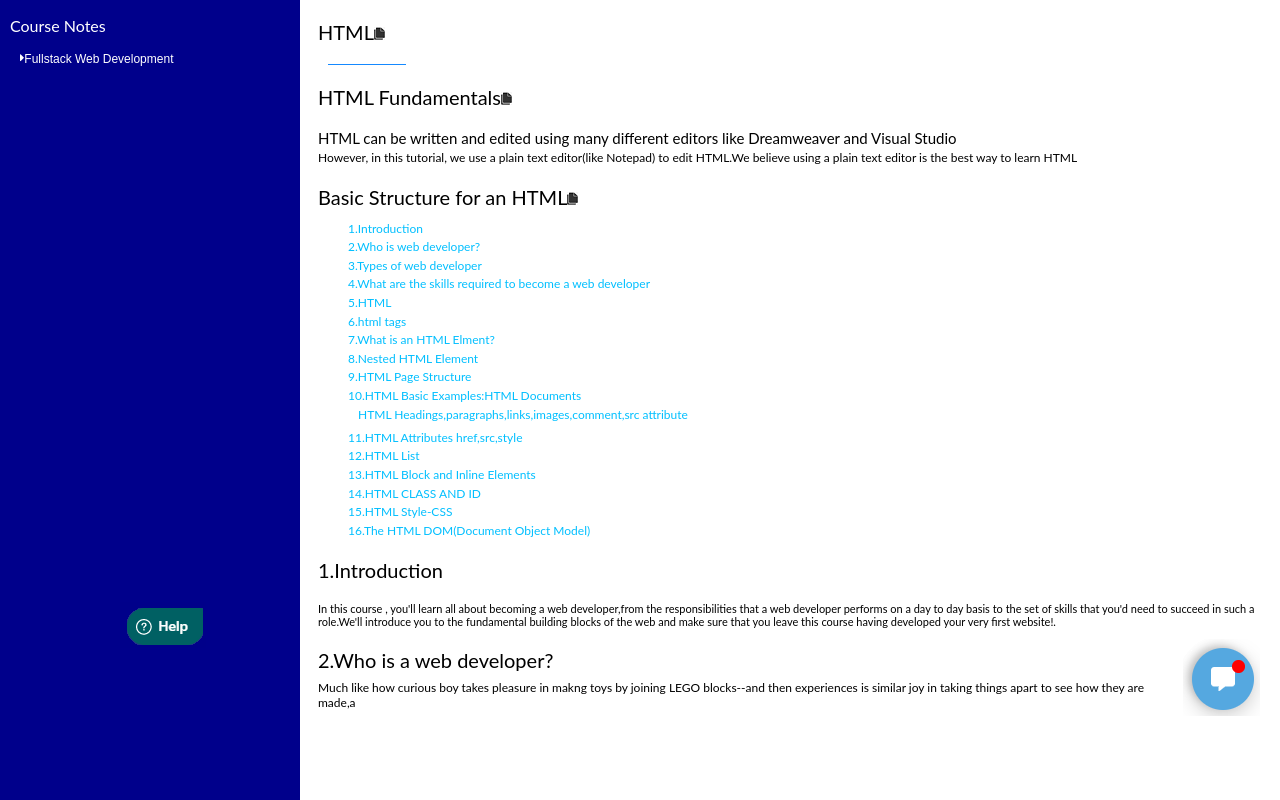
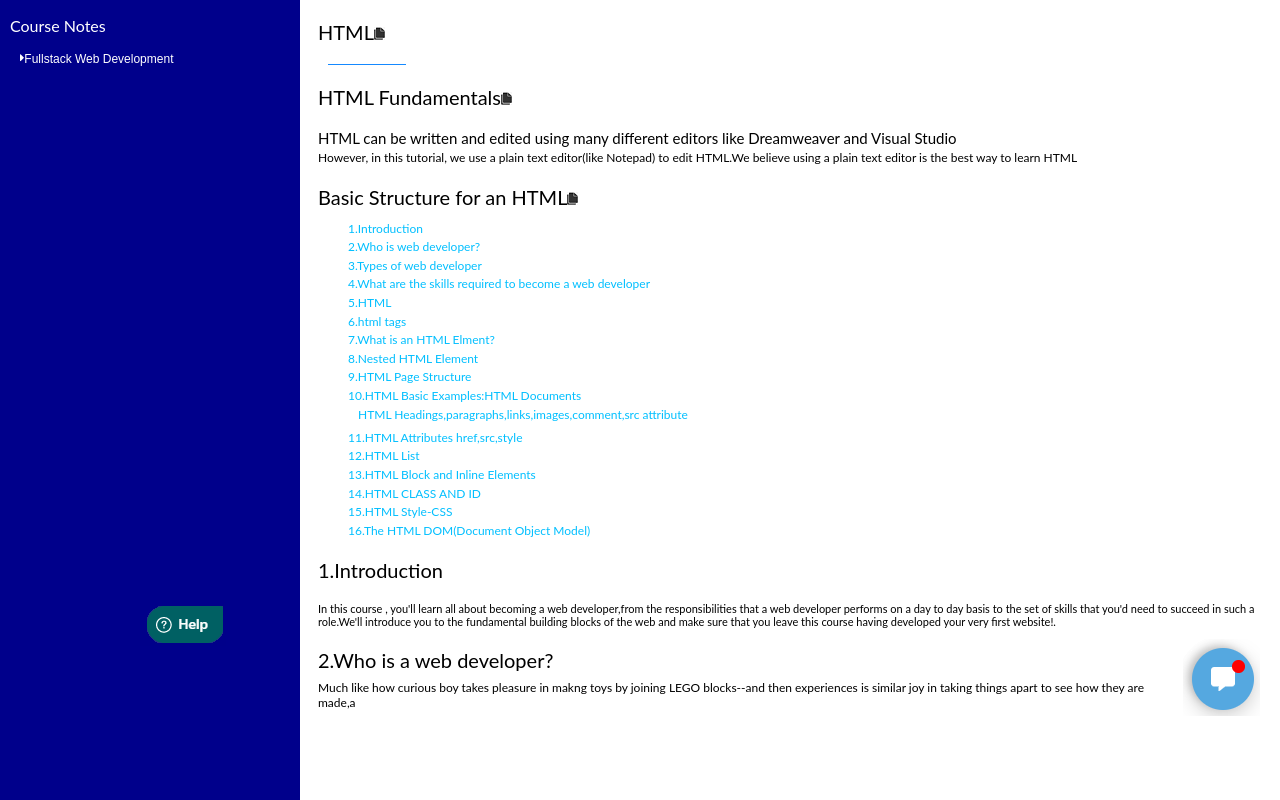
Before and after one commit to LeTsC0D/projectAssignment1, a plain HTML site: page index.html in a window 1280 px wide. Drawn offline with Linux system fonts and the light colour scheme.

Commit message:
Update index.html

```diff
--- a/index.html
+++ b/index.html
@@ -82,8 +82,8 @@ body {
   float: left;
 }
 .icon {
-  margin: 0;
-  padding: 2px 10px 10px 120px;
+  margin-right: 30px;
+  padding: 0px 5px 5px 120px;
   position: -webkit-sticky;
   position: sticky;
   top: 600px;
@@ -145,7 +145,7 @@ padding-left:30px;
 
 
 <div class="icon">
-    <img src="./help.png" >
+    <a href="https://www.Google.com" target="_blank"><img src="./help.png" ></a>
 </div>
 </div>
 
@@ -182,7 +182,8 @@ padding-left:30px;
     on a day to day basis to the set of skills that you'd need to succeed in such a role.We'll introduce you to the fundamental
     building blocks of the web and make sure that you leave this course having developed your very first website!.
     </p>
-    <img src="./message.png" style="float:right;position:relative">
+    <a href="https://www.Google.com" target="_blank"><img src="./message.png" style="float:right;position:relative"></a>
+
 </p>
 
     <p>
```
